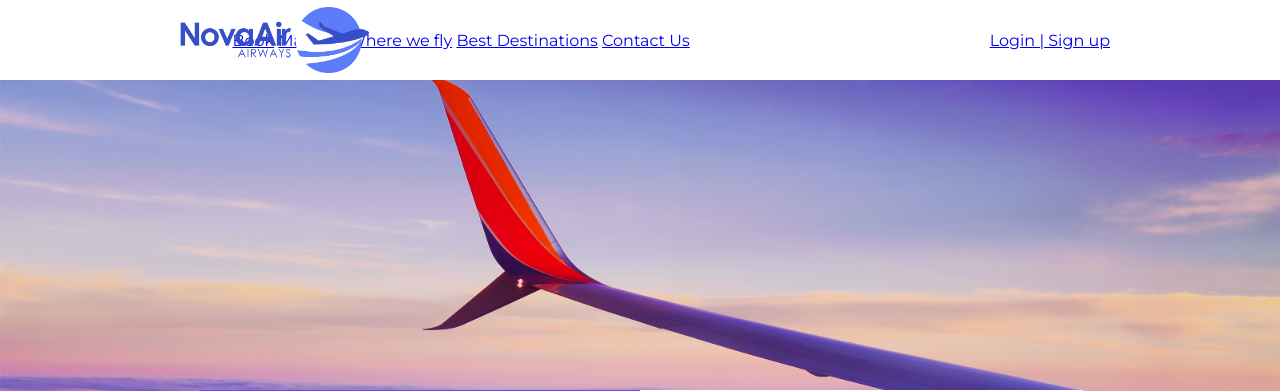
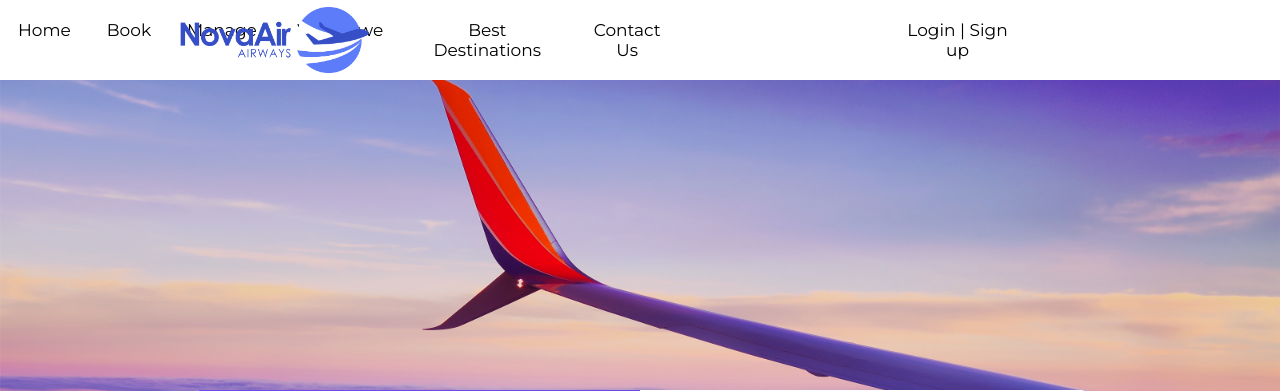
Before and after one commit to ashehxn/Air-Ticket-Project, a PHP site: page / in a window 1280 px wide. Shown: the top 391 px of the page. Run offline with PHP 8.4, Linux system fonts and the light colour scheme.

Commit message:
navar update

```diff
--- a/index.html
+++ b/index.html
@@ -23,16 +23,16 @@
           style="margin-top: 20px; margin-left: 10px"
         />
       </div>
-      <div class="nav-pt1">
+      <div class="topnav">
+        <a href="#">Home</a>
         <a href="#">Book</a>
         <a href="#">Manage</a>
         <a href="#">Where we fly</a>
         <a href="#">Best Destinations</a>
         <a href="#">Contact Us</a>
+        <a href="login.html" style="margin-left: 200px; margin-right: 250px;">Login | Sign up</a>
       </div>
-      <div class="login-container">
-        <a href="#">Login | Sign up</a>
-      </div>
+
     </nav>
     <div class="main-container">
       <section class="booking-box" id="booking-box">
--- a/styles/style.css
+++ b/styles/style.css
@@ -274,3 +274,22 @@
   bottom: -60px;
   right: 0px;
 }
+
+.topnav {
+  background-color: #fff;
+  overflow: hidden;
+  display: flex;
+  justify-content: center;
+}
+
+.topnav a {
+  color: #000;
+  text-align: center;
+  padding: 14px 18px;
+  text-decoration: none;
+  font-size: 17px;
+}
+
+.topnav a:hover {
+  color: #7048e8;
+}
```
